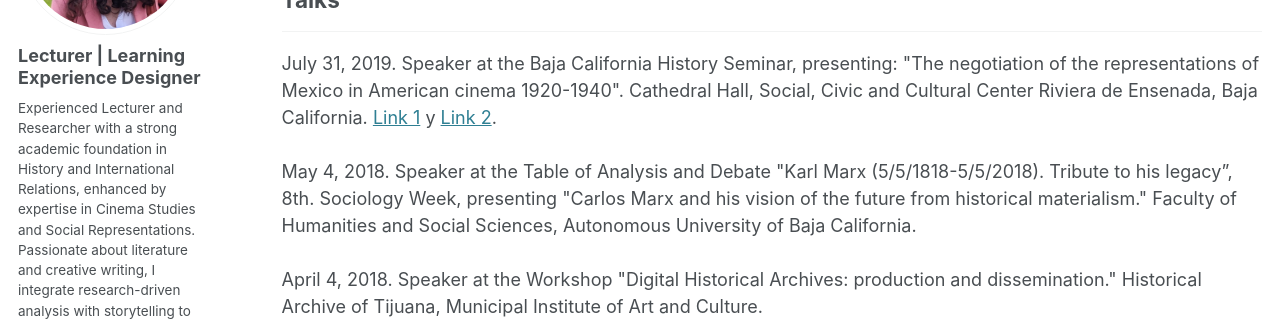
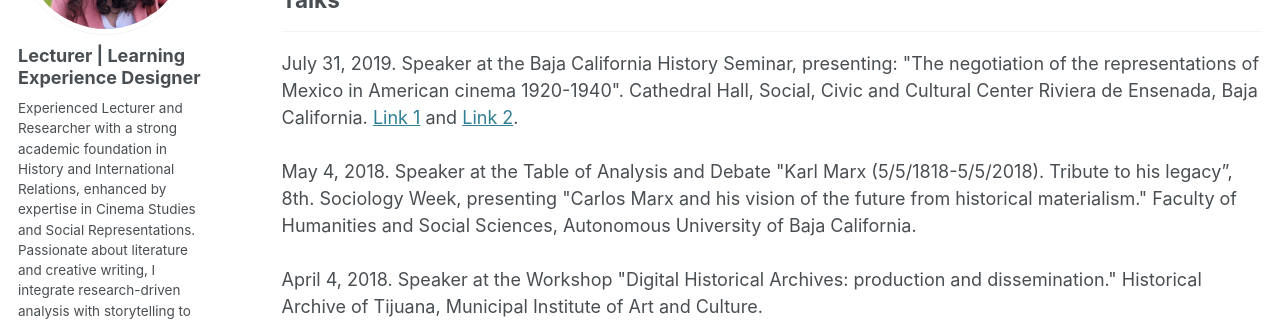
Before and after one commit to claudiabt/claudiabt.github.io, a Jekyll site: the page built from _pages/talks.html, in a window 1280 px wide and 900 px high, scrolled down 3748 px. Shown: the part 246-567 px from the top of the window. Built offline with Jekyll 4.4.1, drawn with Linux system fonts in a browser that asks for light colours; some web fonts are replaced.

Commit message:
Update talks.html

```diff
--- a/_pages/talks.html
+++ b/_pages/talks.html
@@ -43,7 +43,7 @@ October 7, 2011. Presenting “Brazil: The BRICS Observed, The BRICS Desired?”
 <br>
 
 <h2>Talks</h2><hr />
-July 31, 2019. Speaker at the Baja California History Seminar, presenting: "The negotiation of the representations of Mexico in American cinema 1920-1940". Cathedral Hall, Social, Civic and Cultural Center Riviera de Ensenada, Baja California. <span class="wordwrap"><a target="blank" href="https://ensenada.net/noticias/nota.php?id=57681">Link 1</a> y</span> <span class="wordwrap"><a target="blank" href="https://www.elvigia.net/general/2019/8/2/defendio-gobierno-mexicanos-en-el-cine-333077.html">Link 2</a>.</span>
+July 31, 2019. Speaker at the Baja California History Seminar, presenting: "The negotiation of the representations of Mexico in American cinema 1920-1940". Cathedral Hall, Social, Civic and Cultural Center Riviera de Ensenada, Baja California. <span class="wordwrap"><a target="blank" href="https://ensenada.net/noticias/nota.php?id=57681">Link 1</a> and</span> <span class="wordwrap"><a target="blank" href="https://www.elvigia.net/general/2019/8/2/defendio-gobierno-mexicanos-en-el-cine-333077.html">Link 2</a>.</span>
 <br>
 <br>
 May 4, 2018. Speaker at the Table of Analysis and Debate "Karl Marx (5/5/1818-5/5/2018). Tribute to his legacy”, 8th. Sociology Week, presenting "Carlos Marx and his vision of the future from historical materialism." Faculty of Humanities and Social Sciences, Autonomous University of Baja California.
```
